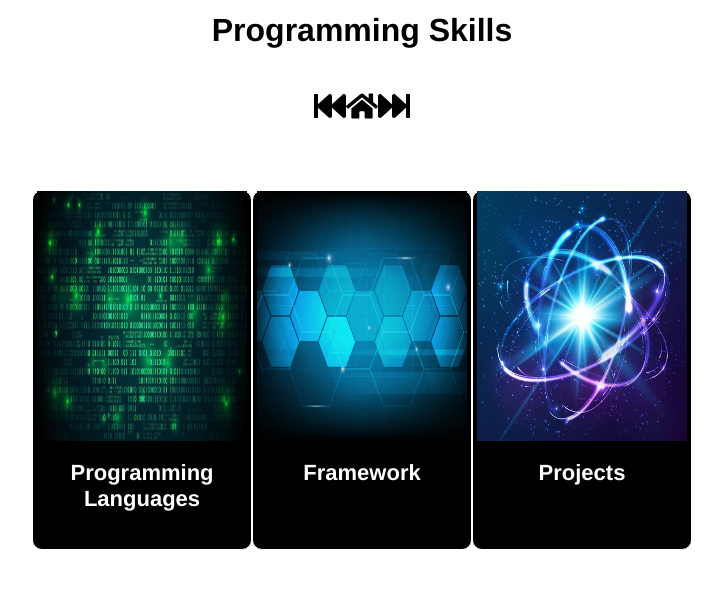
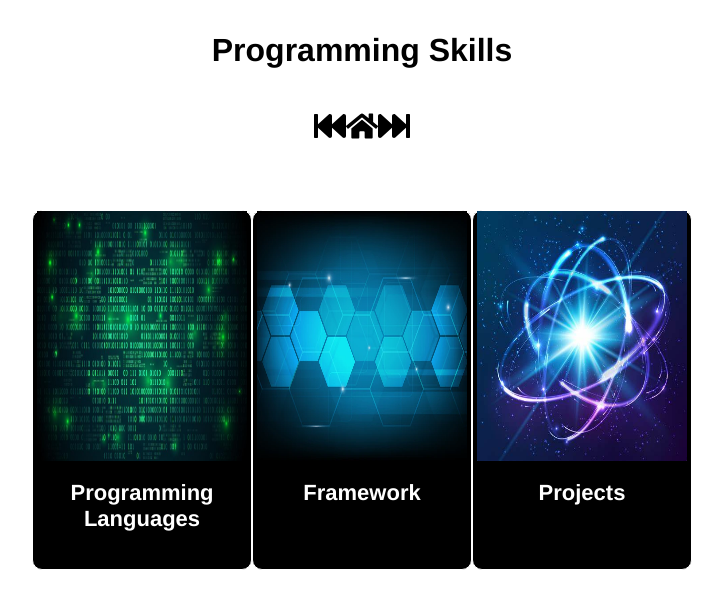
Before and after one commit to MateusHenriqDaSilva/Port, a Next.js app: page /programming in a window 1280 px wide. Shown: the top 608 px of the page, without its empty margins (278-1001 px from the left). Built offline with nearby package versions, Linux system fonts and the light colour scheme.

Commit message:
first commit

```diff
--- a/src/pages/programming/index.tsx
+++ b/src/pages/programming/index.tsx
@@ -5,10 +5,10 @@ import SubCabecalhoProgramming from "../../components/Programming/SubCabecalhoPr
 
 export default function Programming() {
     return (
-        <>
+        <div className="container" style={{ paddingTop: '20px' }}>
             <CabecalhoProgramming />
             <SubCabecalhoProgramming />
             <CorpoProgramming />
-        </>
+        </div >
     )
 }
```
